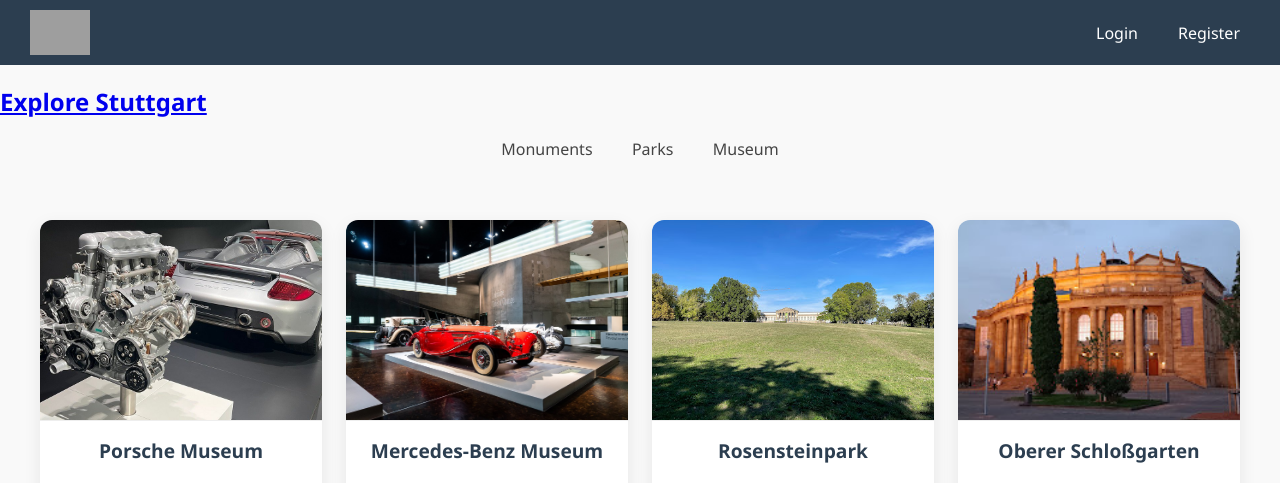
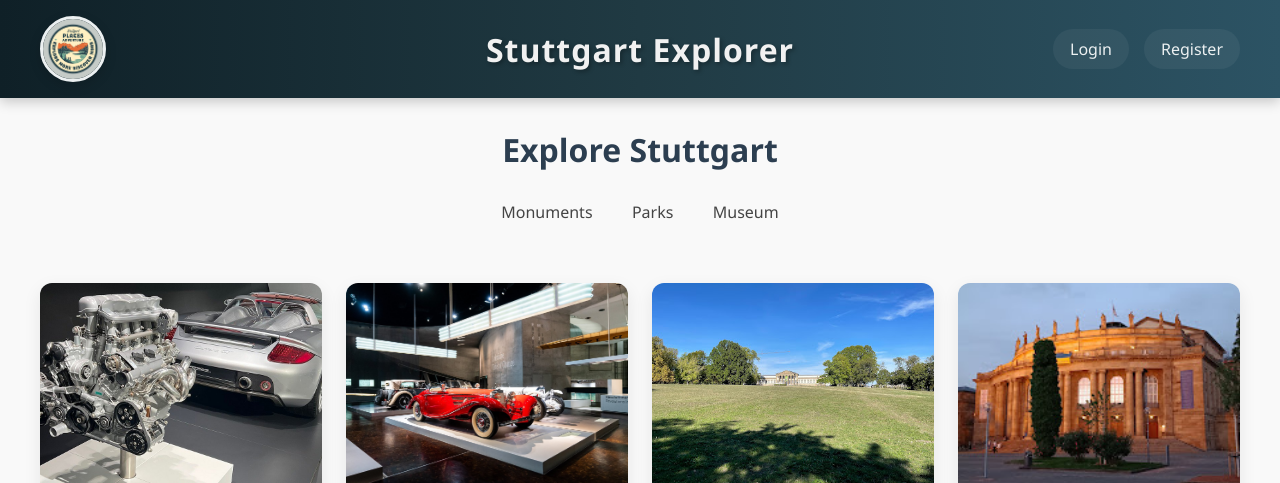
Before and after one commit to CharanKumarKharade/Stuttgart_Project, a Django app: page / in a window 1280 px wide. Shown: the top 483 px of the page. Run offline with Django 4.2, Linux system fonts and the light colour scheme; data comes from the database, SQL or seed files in the repository; both versions use the stored data as it was after the commit; grey boxes are pictures that could not be loaded.

Commit message:
Finally done

```diff
--- a/app/static/css/styles.css
+++ b/app/static/css/styles.css
@@ -7,45 +7,88 @@
 }
 
 /* ==== Navbar ==== */
+
 .navbar {
     display: flex;
     justify-content: space-between;
     align-items: center;
-    background-color: #2c3e50;
-    padding: 10px 30px;
+    background: linear-gradient(90deg, #0f2027, #203a43, #2c5364);
+    padding: 16px 40px;
     color: white;
     position: sticky;
     top: 0;
     z-index: 100;
+    box-shadow: 0 4px 12px rgba(0, 0, 0, 0.2);
+    flex-wrap: wrap;
+}
+
+.navbar-left {
+    flex: 1;
+    display: flex;
+    align-items: center;
+    justify-content: flex-start;
 }
 
 .navbar .logo {
-    height: 45px;
+    height: 60px;
+    width: 60px;
+    border-radius: 50%;
+    object-fit: cover;
+    border: 3px solid #ecf0f1;
+    box-shadow: 0 4px 12px rgba(0, 0, 0, 0.15);
+    transition: transform 0.3s ease, box-shadow 0.3s ease;
 }
 
-.navbar nav {
-    display: flex;
-    align-items: center;
+.navbar .logo:hover {
+    transform: scale(1.08);
+    box-shadow: 0 6px 18px rgba(0, 0, 0, 0.25);
 }
 
-.navbar nav a {
-    color: white;
-    margin-left: 20px;
+.navbar-title {
+    flex: 2;
+    text-align: center;
+    font-size: 2rem;
+    font-weight: bold;
+    letter-spacing: 1px;
+    color: #f1f1f1;
+    text-shadow: 2px 2px 4px rgba(0,0,0,0.3);
+    font-family: 'Segoe UI', Tahoma, Geneva, Verdana, sans-serif;
+}
+
+.navbar-links {
+    flex: 1;
+    display: flex;
+    justify-content: flex-end;
+    align-items: center;
+    gap: 15px;
+}
+
+.navbar-links a {
+    color: #ecf0f1;
     text-decoration: none;
     font-weight: 500;
-    padding: 6px 10px;
-    border-radius: 6px;
-    transition: background-color 0.3s ease;
+    padding: 8px 16px;
+    border-radius: 30px;
+    transition: all 0.3s ease;
+    background-color: rgba(255, 255, 255, 0.05);
+    border: 1px solid transparent;
 }
 
-.navbar nav a:hover {
-    background-color: #34495e;
+.navbar-links a:hover {
+    background-color: rgba(255, 255, 255, 0.1);
+    border-color: rgba(255, 255, 255, 0.2);
+    transform: translateY(-1px);
 }
 
-.navbar nav a.active {
+.navbar-links a.active {
     background-color: #1abc9c;
     color: white;
-    font-weight: bold;
+    font-weight: 600;
+    border-color: #16a085;
+}
+.navbar-links a.active:hover {
+    background-color: #16a085;
+    border-color: #1abc9c;
 }
 
 /* ==== Overlay ==== */
@@ -62,6 +105,20 @@
 
 .hidden {
     display: none;
+}
+
+.explore-title {
+    text-align: center;
+    font-size: 2rem;
+    font-weight: 700;
+    color: #2c3e50;
+    margin: 30px 0;
+    cursor: pointer;
+    transition: color 0.3s ease;
+}
+
+.explore-title:hover {
+    color: #3498db;
 }
 
 /* ==== Auth Forms ==== */
@@ -301,3 +358,4 @@
     position: fixed;
     top: 70px;
     left: 50%;
+}
--- a/app/templates/home.html
+++ b/app/templates/home.html
@@ -18,8 +18,11 @@
     {% endif %}
 
     <header class="navbar">
+    <div class="navbar-left">
         <img src="{% static 'images/logo.png' %}" class="logo" alt="Logo">
-        <nav>
+    </div>
+    <div class="navbar-title">Stuttgart Explorer</div>
+    <nav class="navbar-links">
         {% if user.is_authenticated %}
             <a href="{% url 'wishlist' %}">📝 Wishlist</a>
             <a href="{% url 'logout' %}">Logout</a>
@@ -29,6 +32,8 @@
         {% endif %}
     </nav>
 </header>
+
+
 
     <div id="auth-container" class="auth-container">
         <div id="login-form" class="auth-form hidden">
@@ -62,8 +67,7 @@
     </div>
 
     <section>
-        <h2><a href="{% url 'home' %}">Explore Stuttgart</a></h2>
-
+        <h2 class="explore-title" onclick="window.location.href='{% url 'home' %}'">Explore Stuttgart</h2>
         <div class="categories">
             {% for category in categories %}
                 <a href="?category={{ category.name }}">{{ category.name }}</a>
```
Also changed, not shown: app/static/images/logo.png (added), db.sqlite3. Lines whose indentation alone changed are shown as unchanged.
